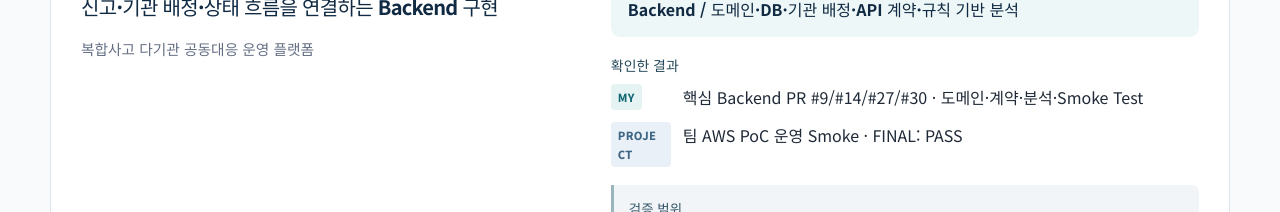
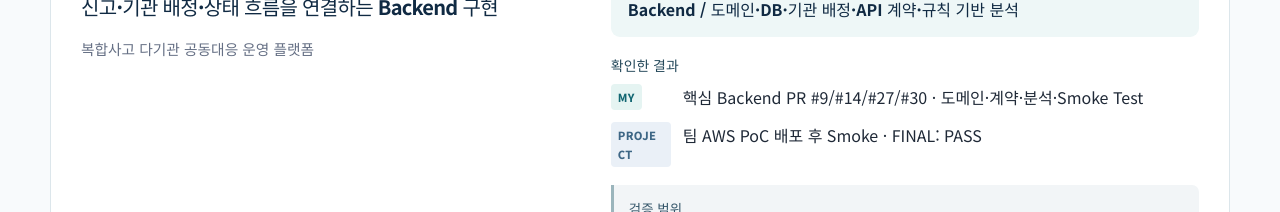
Before and after one commit to wkfkeha784-pixel/cloud-infra-portfolio, a React (Vite) app: page / in a window 1280 px wide. Shown: the part 2238-2450 px from the top of the page. Built offline with nearby package versions, Linux system fonts and the light colour scheme.

Commit message:
copy: clarify OneReport smoke evidence as deployed AWS PoC, not production

```diff
--- a/src/data/projects.ts
+++ b/src/data/projects.ts
@@ -318,7 +318,7 @@ export const projects: Project[] = [
       role: 'Backend / 도메인·DB·기관 배정·API 계약·규칙 기반 분석',
       results: [
         { scope: 'MY', text: '핵심 Backend PR #9/#14/#27/#30 · 도메인·계약·분석·Smoke Test' },
-        { scope: 'PROJECT', text: '팀 AWS PoC 운영 Smoke · FINAL: PASS' },
+        { scope: 'PROJECT', text: '팀 AWS PoC 배포 후 Smoke · FINAL: PASS' },
       ],
       note: '규칙 기반 분석 · 실제 공공기관 연계 없음',
       linkLabel: 'Backend 구현과 운영 검증 보기',
@@ -393,7 +393,7 @@ export const projects: Project[] = [
     boundaryNotes: [
       'Rule-based Analysis이며 LLM 기반 분석이 아닙니다.',
       '실제 112·119 등 공공기관 시스템 연계는 구현 범위가 아닙니다.',
-      'PR #30 시점 실서버 /api/health는 502였고, 배포 정상화 후 8/21 운영 Domain Smoke에서 FINAL: PASS를 확인했습니다.',
+      'PR #30 시점 실서버 /api/health는 502였고, 배포 정상화 후 8/21 AWS PoC 환경 Domain Smoke에서 FINAL: PASS를 확인했습니다.',
       'PR별 테스트 수치는 해당 시점 Snapshot이며 합산하지 않습니다.',
       'OneReport 팀 저장소는 비공개이므로 공개 Web에서는 직접 Repository/PR 링크를 노출하지 않고 검증 Snapshot만 요약합니다.',
     ],
```
